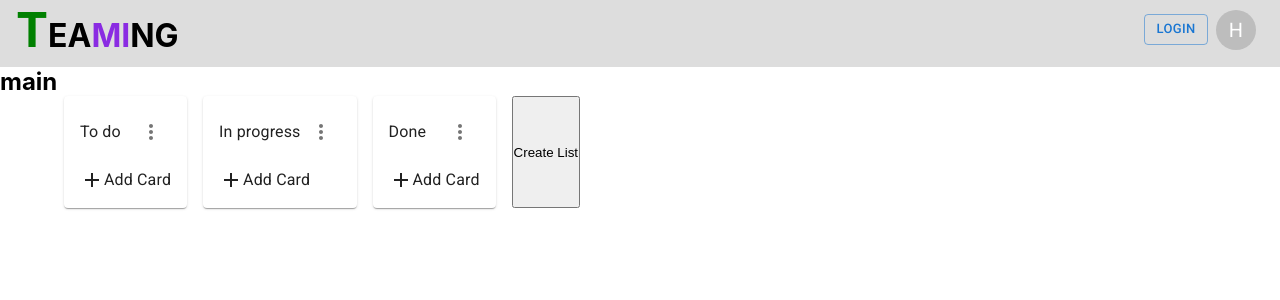
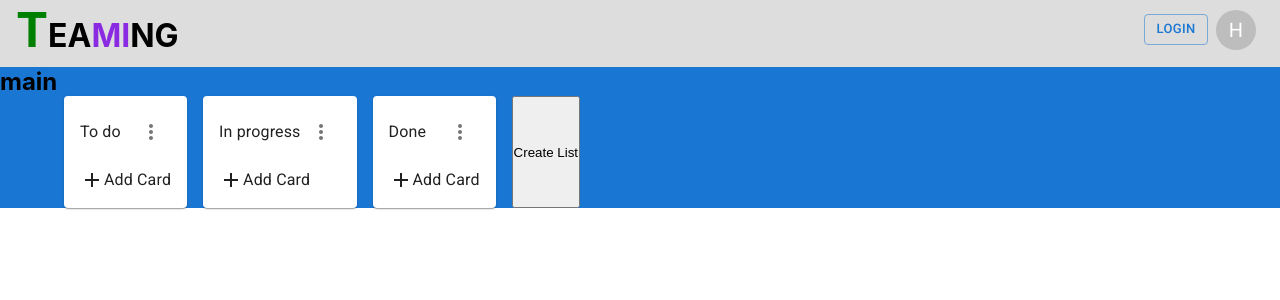
Before and after one commit to E06-1/teaming, a React (Create React App) app in the folder client/: page / in a window 1280 px wide. Shown: the top 300 px of the page. Built offline with nearby package versions, Linux system fonts and the light colour scheme.

Commit message:
some bugs are fixed

```diff
--- a/client/src/features/board/Board.tsx
+++ b/client/src/features/board/Board.tsx
@@ -1,3 +1,4 @@
+import  Box  from "@mui/material/Box";
 import Container from "@mui/material/Container";
 import { useDrop } from "react-dnd";
 import { v4 } from "uuid";
@@ -26,7 +27,7 @@ function Board({ id }: BoardProps) {
   });
 
   return (
-    <div className="Board" ref={drop}>
+    <Box sx={{ backgroundColor:'primary.main'}} className="Board" ref={drop}>
       <h2>{name}</h2>
       <Container sx={{ display: "flex", gap: "1rem" }}>
         {lists.map((id) => (
@@ -34,7 +35,7 @@ function Board({ id }: BoardProps) {
         ))}
         <input type="button" value="Create List" onClick={handleCreateList} />
       </Container>
-    </div>
+    </Box>
   );
 }
 
--- a/client/src/features/card/Card.tsx
+++ b/client/src/features/card/Card.tsx
@@ -34,6 +34,7 @@ function Card({ id }: CardProps) {
   const [editedContent, setEditedContent] = useState(content);
   const dispatch = useAppDispatch();
   const position = useAppSelector(selectCardPosition(id));
+  //const [currentItem, setCurrentItem]= useState(" ");
 
   // dispatch(changeContent({ cardId: id, content: "" }));
   // dispatch(deleteCard({ cardId: id }));
@@ -41,6 +42,11 @@ function Card({ id }: CardProps) {
     dispatch(changeContent({ cardId: id, content: editedContent }));
     setEditing(false);
   };
+
+  const handleCancel =()=> {
+     setEditing(false)
+     setEditedContent(content)
+  }
 
   const ref = useRef<HTMLDivElement>(null);
   const [{ isDragging }, drag] = useDrag<
@@ -109,6 +115,7 @@ function Card({ id }: CardProps) {
           alignItems: "center",
         }}
       >
+
         {editing ? (
           <>
             <TextField
@@ -123,7 +130,7 @@ function Card({ id }: CardProps) {
               <IconButton onClick={handleSave} aria-label="save">
                 <CheckIcon />
               </IconButton>
-              <IconButton onClick={() => setEditing(false)} aria-label="cancel">
+              <IconButton onClick={handleCancel} aria-label="cancel">
                 <EditOffIcon />
               </IconButton>
             </Box>
```
